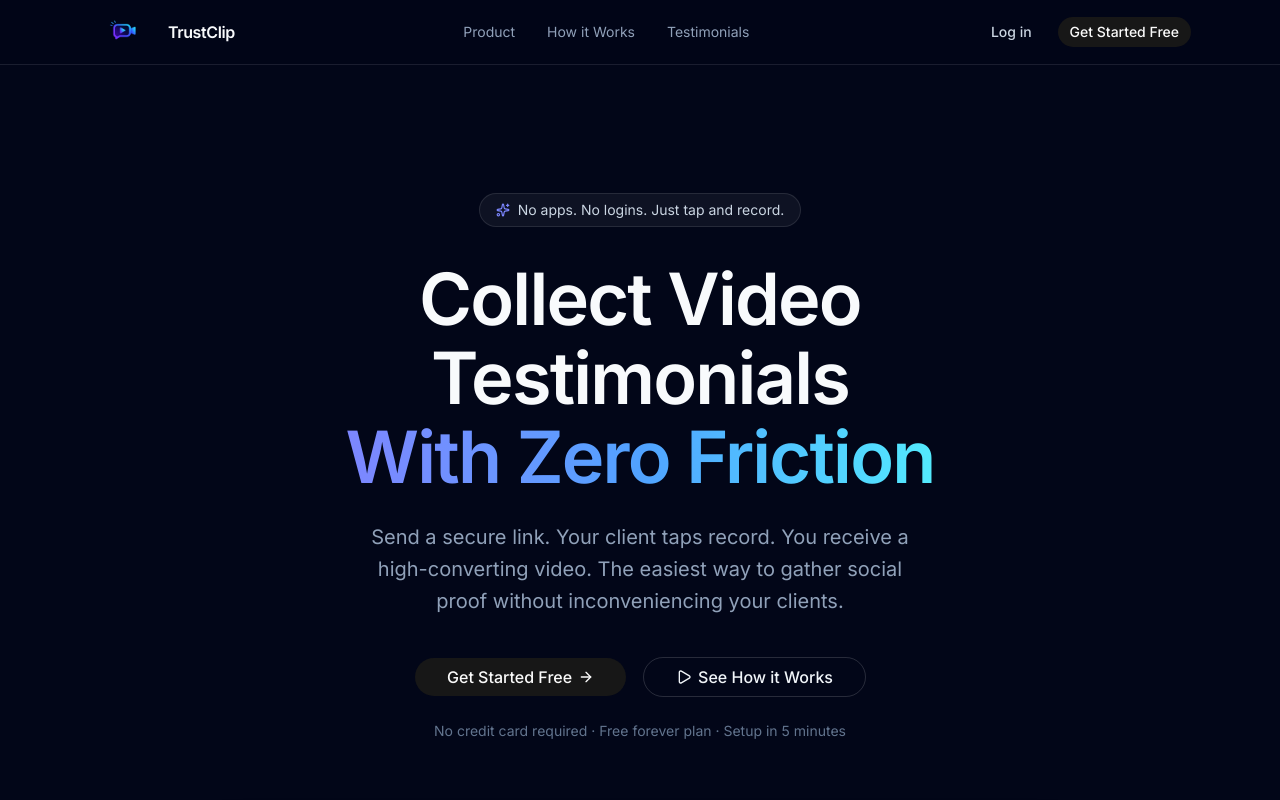
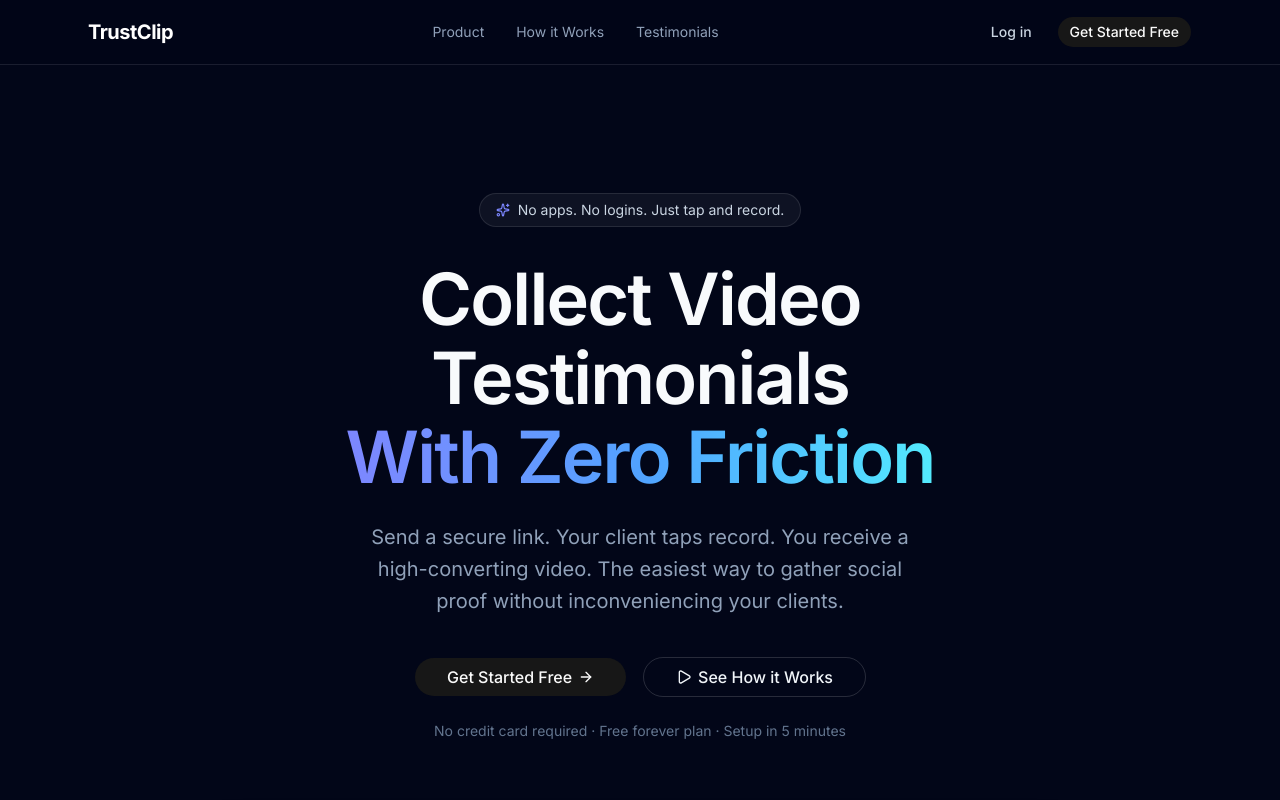
Before and after one commit to BlackAdolph21/trustclip, a Next.js app: page / in a window 1280 px wide. Shown: the top 800 px of the page. Built offline with nearby package versions, Linux system fonts and the light colour scheme.

Commit message:
Replace image logo with text-based logo in nav bars
Co-authored-by: Cursor <cursoragent@cursor.com>

```diff
--- a/app/dashboard/page.tsx
+++ b/app/dashboard/page.tsx
@@ -1,4 +1,3 @@
-import Image from "next/image";
 import { redirect } from "next/navigation";
 import { Film } from "lucide-react";
 
@@ -147,8 +146,7 @@ export default async function DashboardPage() {
       <header className="sticky top-0 z-10 border-b border-white/10 bg-slate-950/80 backdrop-blur-md">
         <div className="mx-auto flex h-16 max-w-6xl items-center justify-between px-6">
           <div className="flex items-center gap-2">
-            <Image src="/logo.png" alt="TrustClip" width={160} height={48} className="h-10 w-auto md:h-12" />
-            <span className="text-base font-semibold tracking-tight">TrustClip</span>
+            <span className="text-xl font-bold text-white tracking-tight">TrustClip</span>
           </div>
           <LogoutButton />
         </div>
--- a/app/login/page.tsx
+++ b/app/login/page.tsx
@@ -1,7 +1,6 @@
 "use client";
 
 import { Suspense, useState } from "react";
-import Image from "next/image";
 import Link from "next/link";
 import { useRouter, useSearchParams } from "next/navigation";
 import {
@@ -119,9 +118,8 @@ function LoginForm() {
         <div className="absolute bottom-[-20%] right-[-10%] h-[30rem] w-[30rem] rounded-full bg-blue-600/10 blur-[120px]" />
       </div>
 
-      <Link href="/" className="mb-8 flex items-center gap-2">
-        <Image src="/logo.png" alt="TrustClip" width={160} height={48} className="h-10 w-auto md:h-12" />
-        <span className="text-base font-semibold tracking-tight">TrustClip</span>
+      <Link href="/" className="mb-8 block text-center">
+        <span className="text-xl font-bold text-white tracking-tight">TrustClip</span>
       </Link>
 
       <Card className="w-full max-w-md rounded-3xl border border-white/10 bg-white/[0.03] shadow-none ring-0">
--- a/app/page.tsx
+++ b/app/page.tsx
@@ -1,4 +1,3 @@
-import Image from "next/image";
 import Link from "next/link";
 import {
   ArrowRight,
@@ -113,10 +112,7 @@ export default function Home() {
       <header className="sticky top-0 z-50 border-b border-white/10 bg-slate-950/80 backdrop-blur-md">
         <div className="mx-auto flex h-16 max-w-6xl items-center justify-between px-4 sm:px-6">
           <Link href="/" className="flex items-center gap-2">
-            <Image src="/logo.png" alt="TrustClip" width={160} height={48} className="h-10 w-auto md:h-12" />
-            <span className="text-base font-semibold tracking-tight">
-              TrustClip
-            </span>
+            <span className="text-xl font-bold text-white tracking-tight">TrustClip</span>
           </Link>
 
           <nav className="hidden items-center gap-8 md:flex">
```
